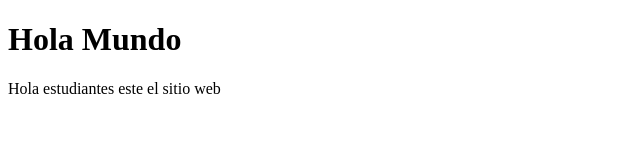
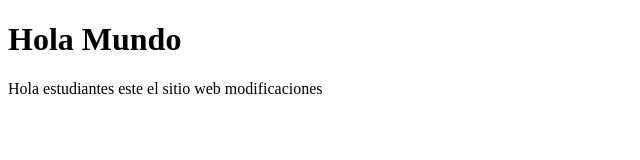
Before and after one commit to jlruedam/proyectoDemoCursoPrework, a plain HTML site: page index.html in a window 1280 px wide. Shown: the whole page, without its empty margins (0-640 px from the left). Drawn offline with Linux system fonts and the light colour scheme.

```diff
--- a/index.html
+++ b/index.html
@@ -10,6 +10,8 @@
     <h1>Hola Mundo</h1>
     <p>
         Hola estudiantes este el sitio web
+
+        modificaciones
     </p>
 
 </body>
```
